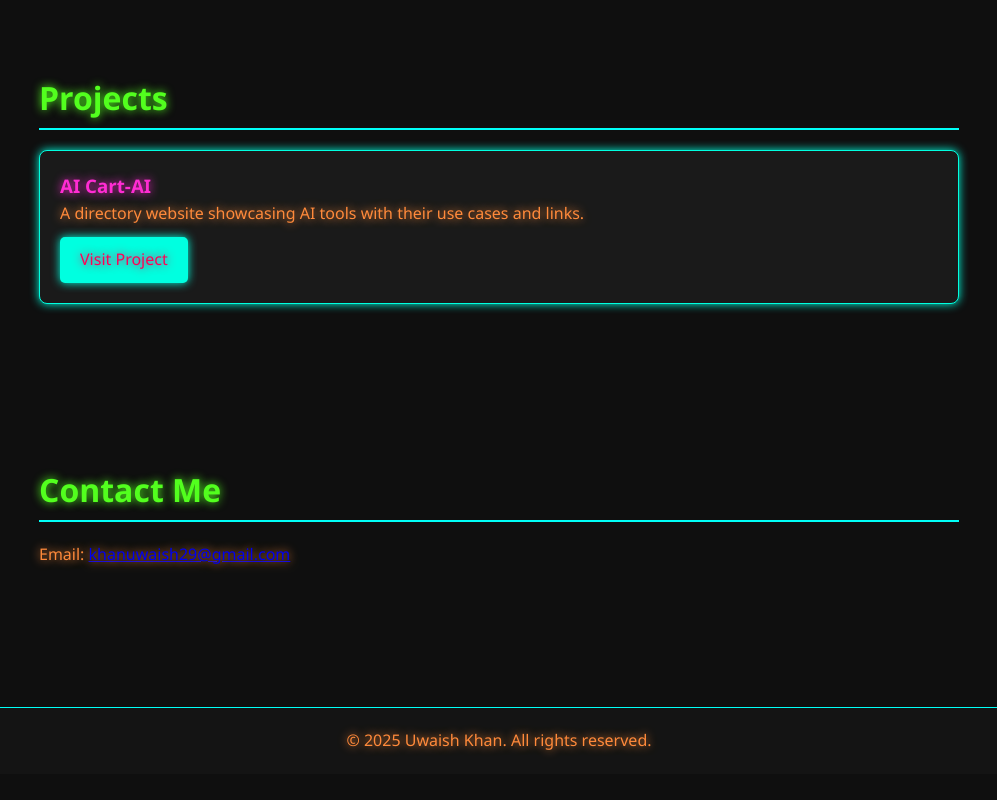
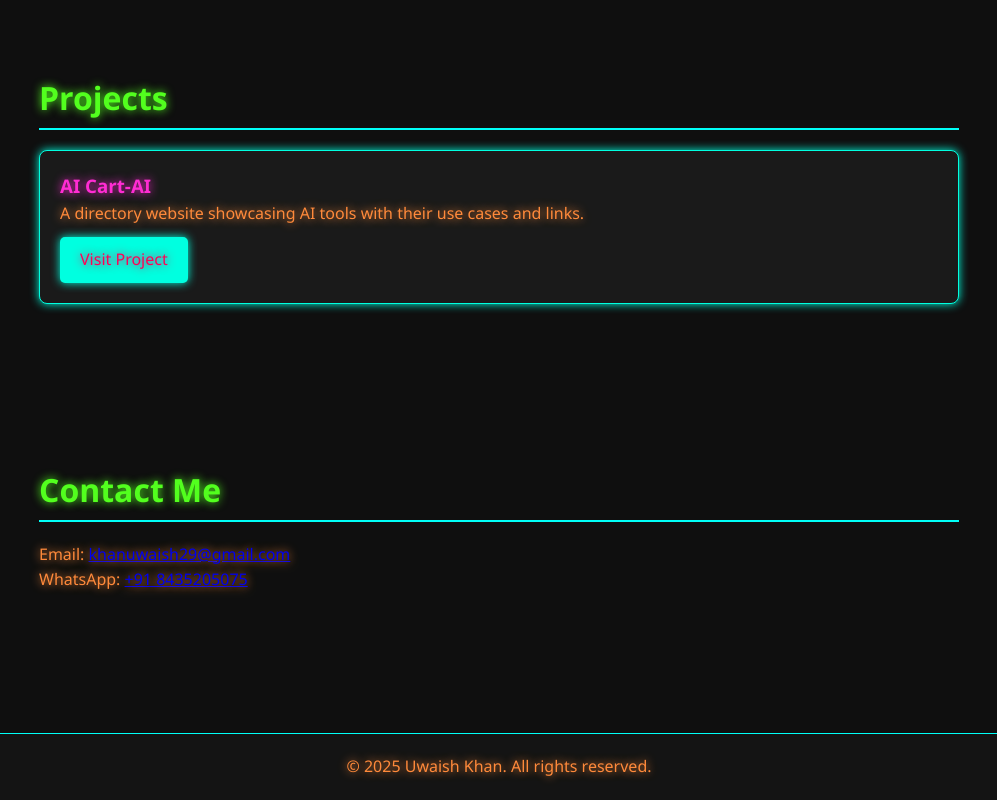
Before and after one commit to aicart-ai/uwaishai, a plain HTML site: page index.html in a window 1280 px wide. Shown: the part 1032-1832 px from the top of the page, without its empty margins (141-1138 px from the left). Before the commit the page ends 1806 px from the top, so only its background shows below. Drawn offline with Linux system fonts and the light colour scheme.

Commit message:
Update index.html

```diff
--- a/index.html
+++ b/index.html
@@ -51,6 +51,7 @@
   </section>  <section class="contact section" id="contact">
     <h2>Contact Me</h2>
     <p>Email: <a href="mailto:khanuwaish29@gmail.com">khanuwaish29@gmail.com</a></p>
+            <p>WhatsApp: <a href="https://wa.me/8435205075" target="_blank">+91 8435205075</a></p>
   </section>  <footer>
     <p>&copy; 2025 Uwaish Khan. All rights reserved.</p>
   </footer>
```
